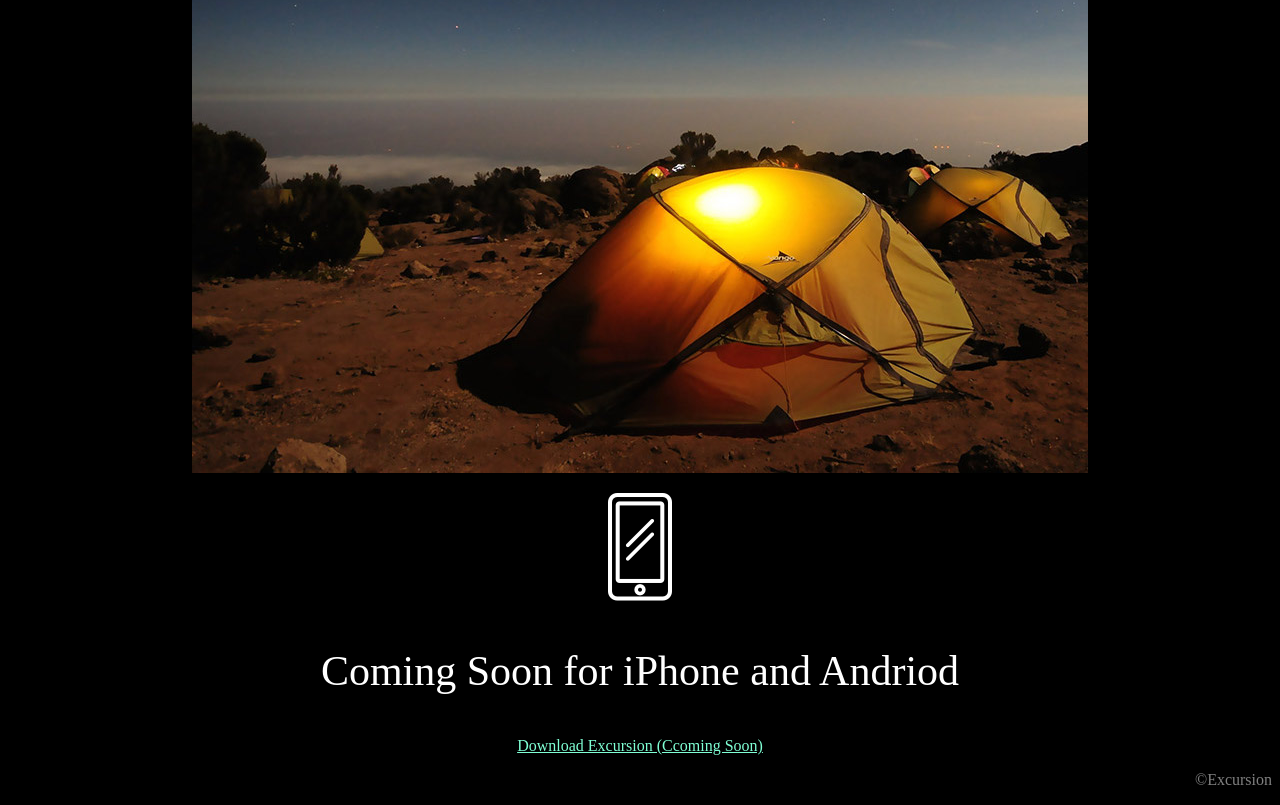
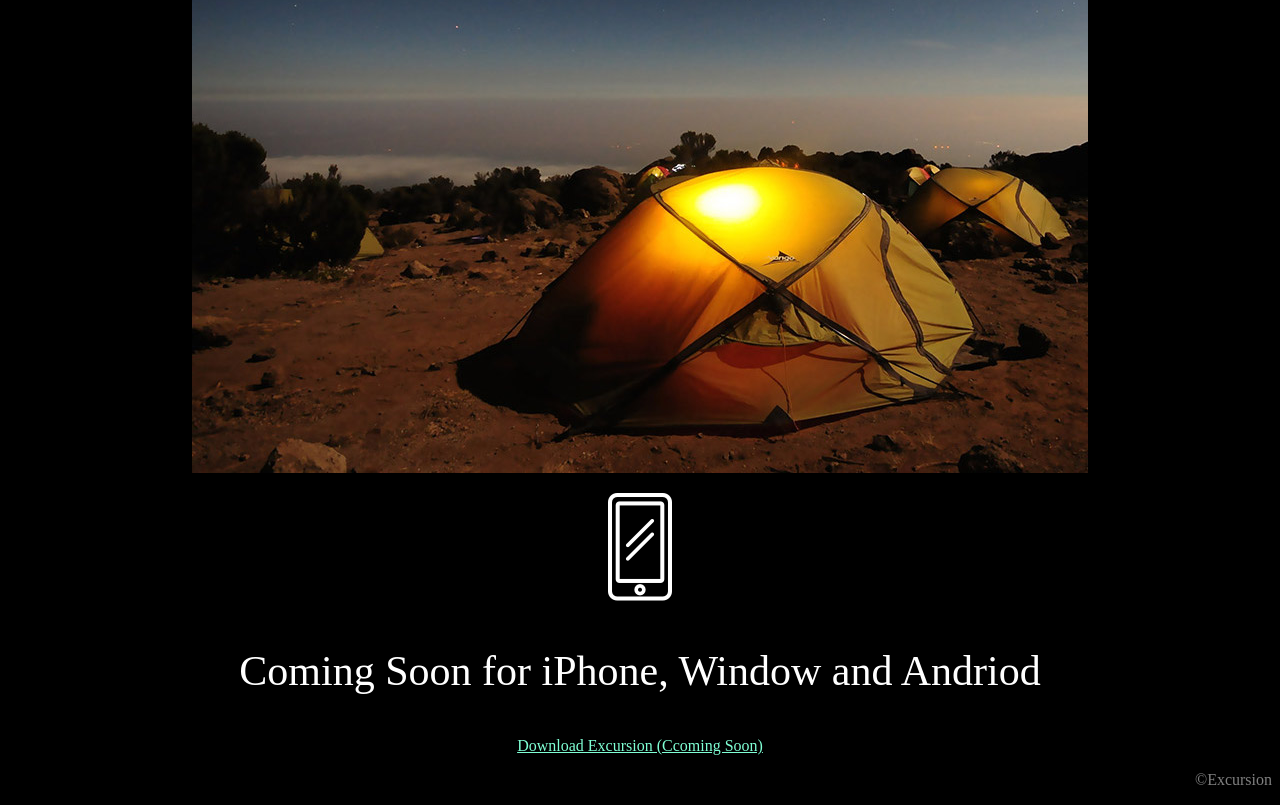
Before and after one commit to kunlegzy009/excursion, a plain HTML site: page index.html in a window 1280 px wide. Shown: the part 577-1382 px from the top of the page. Drawn offline with Linux system fonts and the light colour scheme.

Commit message:
added window text.

```diff
--- a/index.html
+++ b/index.html
@@ -12,7 +12,7 @@
     <p class="text">Excursion remembers places you like, and recommends new points of interest around you.</p>
         <p><img src="resources/images/camp.jpg" /> </p>
     <p><img  src="resources/images/phone.png" /></p>
-    <p class="info">Coming Soon for iPhone and Andriod</p>
+    <p class="info">Coming Soon for iPhone, Window and Andriod</p>
     <p class="download">Download Excursion (Ccoming Soon)</p>
     <p class="copyright">&copy;Excursion</p>
     </body>
```
